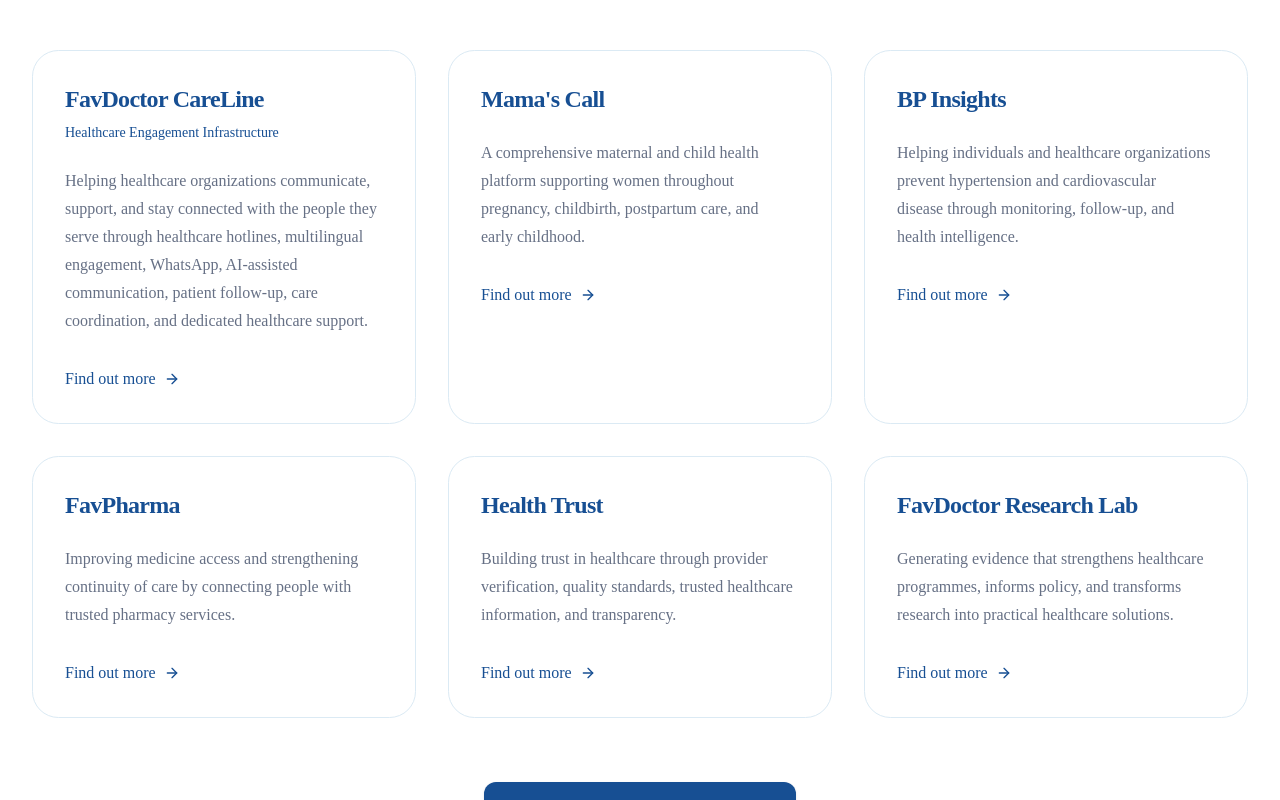
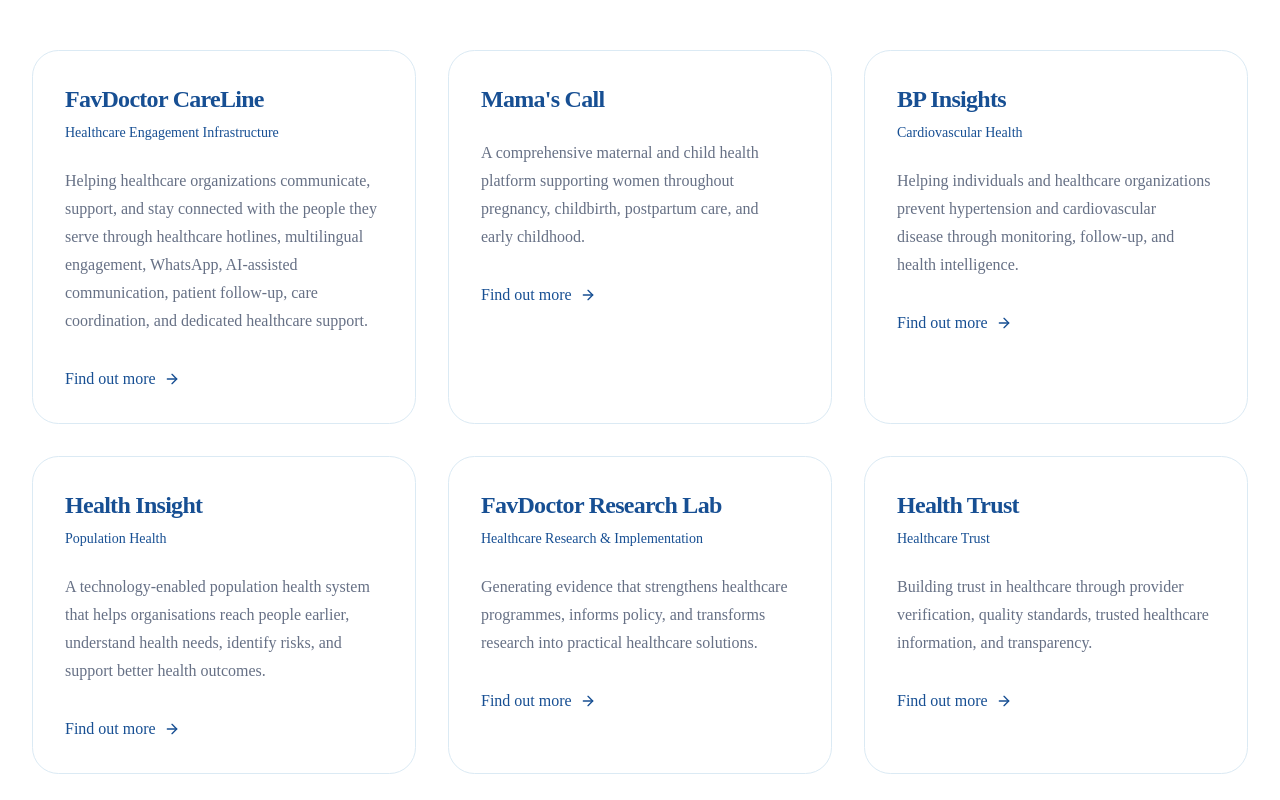
Before and after one commit to vojo28/favdoctor-website, a Next.js app: page / in a window 1280 px wide. Shown: the part 2700-3500 px from the top of the page. Built offline with nearby package versions, Linux system fonts and the light colour scheme.

Commit message:
made few chnages

```diff
--- a/data/awards.ts
+++ b/data/awards.ts
@@ -78,7 +78,7 @@
   ctas: [
     {
       label: "Partner With Us",
-      href: "/partnership",
+      href: "/partnerships",
     },
     {
       label: "Explore Careers",
--- a/data/ecosystem.ts
+++ b/data/ecosystem.ts
@@ -57,9 +57,9 @@
   },
   {
     name: "BP Insights",
-    category: "Hypertension",
+    category: "Cardiovascular Health",
     description:
-      "Blood pressure tracking and follow-up tools designed to support earlier action and continuity of care.",
+      "Helping individuals and healthcare organizations prevent hypertension and cardiovascular disease through monitoring, follow-up, and health intelligence.",
     href: "ecosystem/bp-insights",
   },
   {
@@ -71,7 +71,7 @@
   },
   {
     name: "FavDoctor Research Lab",
-    category: "Research & Implementation",
+    category: "Healthcare Research & Implementation",
     description:
       "A research and implementation arm focused on translating evidence into practical healthcare solutions.",
     href: "/research",
--- a/data/footer.ts
+++ b/data/footer.ts
@@ -12,11 +12,11 @@
   ],
 
   social: [
-    { label: "LinkedIn", href: "#" },
-    { label: "Facebook", href: "#" },
-    { label: "Instagram", href: "#" },
-    { label: "X", href: "#" },
-    { label: "WhatsApp", href: "#" },
+    { label: "LinkedIn", href: "https://www.linkedin.com/company/favdoctor" },
+    { label: "Facebook", href: "https://facebook.com/favdoctor" },
+    { label: "Instagram", href: "https://instagram.com/favdoctor" },
+    { label: "X", href: "https://x.com/favdoctor" },
+    { label: "WhatsApp", href: "https://wa.me/+2348110811820" },
   ],
 
   legal: [
--- a/data/homepage/ecosystem.ts
+++ b/data/homepage/ecosystem.ts
@@ -30,34 +30,34 @@
 
     {
       title: "BP Insights",
-      subtitle: "",
+      subtitle: "Cardiovascular Health",
       description:
         "Helping individuals and healthcare organizations prevent hypertension and cardiovascular disease through monitoring, follow-up, and health intelligence.",
       href: "/ecosystem/bpinsights",
     },
 
-    {
-      title: "FavPharma",
-      subtitle: "",
-      description:
-        "Improving medicine access and strengthening continuity of care by connecting people with trusted pharmacy services.",
-      href: "/ecosystem/favpharma",
-    },
+        {
+    title: "Health Insight",
+    subtitle: "Population Health",
+    description:
+      "A technology-enabled population health system that helps organisations reach people earlier, understand health needs, identify risks, and support better health outcomes.",
+    href: "/health-insight",
+  },
+
 
     {
+      title: "FavDoctor Research Lab",
+      subtitle: "Healthcare Research & Implementation",
+      description:
+        "Generating evidence that strengthens healthcare programmes, informs policy, and transforms research into practical healthcare solutions.",
+      href: "/research",
+    },
+    {
       title: "Health Trust",
-      subtitle: "",
+      subtitle: "Healthcare Trust",
       description:
         "Building trust in healthcare through provider verification, quality standards, trusted healthcare information, and transparency.",
       href: "/ecosystem/health-trust",
     },
-
-    {
-      title: "FavDoctor Research Lab",
-      subtitle: "",
-      description:
-        "Generating evidence that strengthens healthcare programmes, informs policy, and transforms research into practical healthcare solutions.",
-      href: "/research",
-    },
   ],
 } as const;
```
